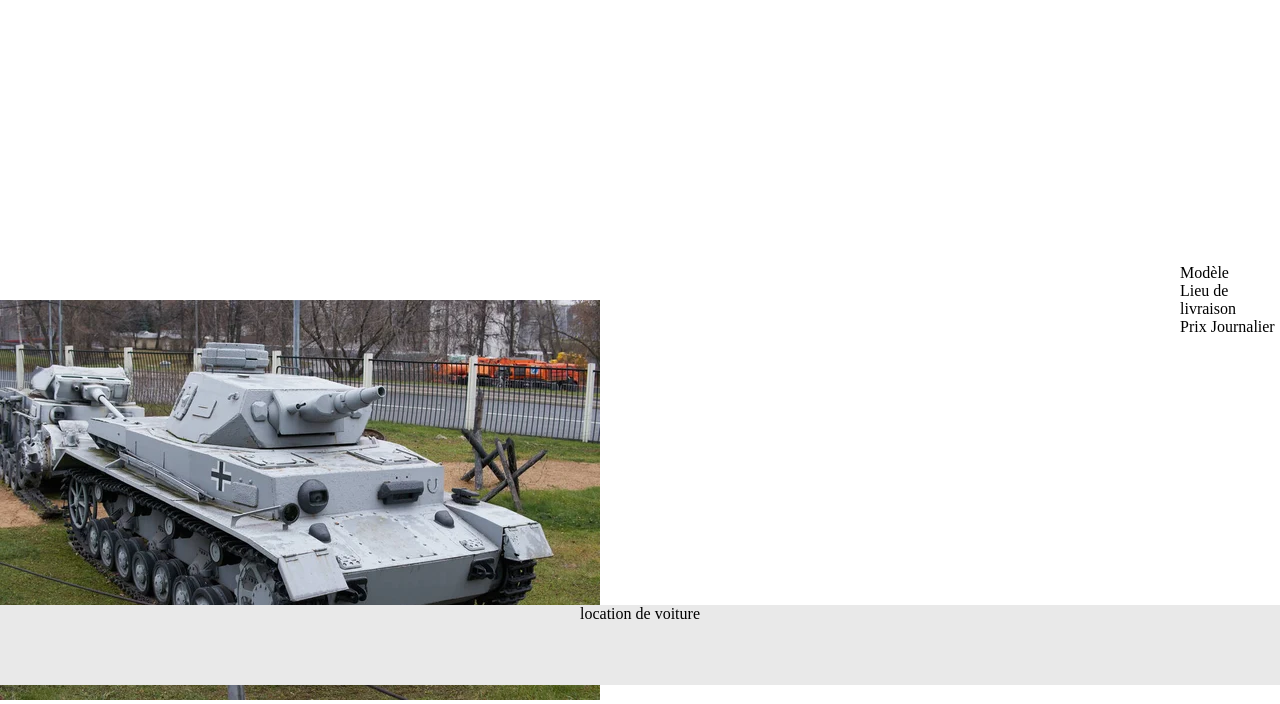
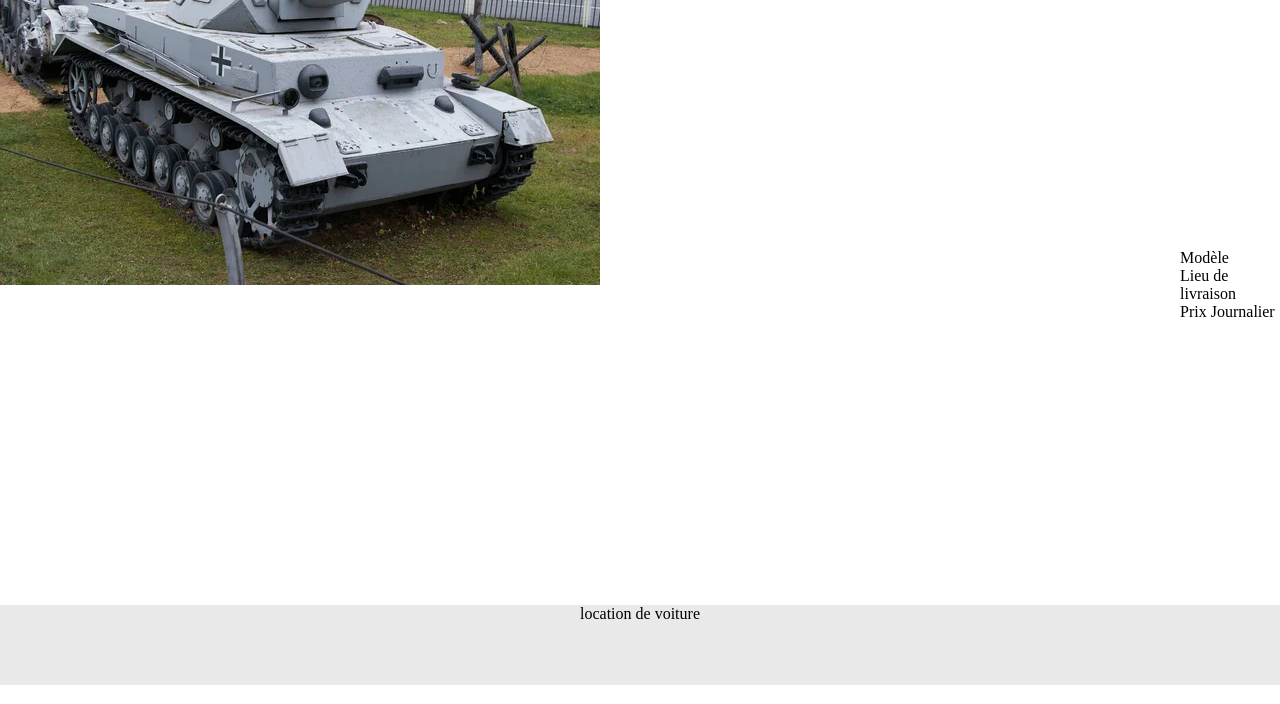
Before and after one commit to Lulu-rep/Projet-Webdev-Gamer_Brothers, a plain HTML site: page Voiture/char.html in a window 1280 px wide. Shown: the part 115-819 px from the top of the page. Drawn offline with Linux system fonts and the light colour scheme.

Commit message:
Update voiture.css

```diff
--- a/CSS/voiture.css
+++ b/CSS/voiture.css
@@ -65,7 +65,7 @@ h2
 
 #image
 {
-  height: 0px;
+  height: 100vh;
   width: 100%;
 }
 
```
